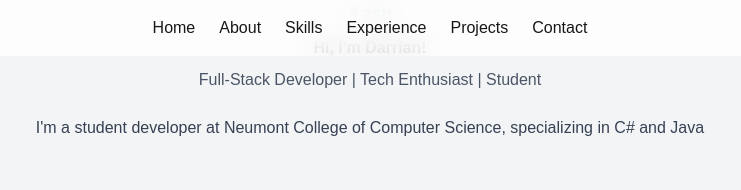
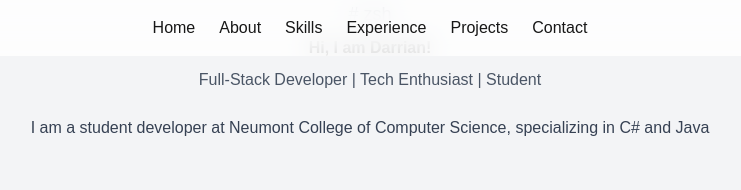
Before and after one commit to Xenny76/MultimediaRhetoricPortfolio, a Next.js app in the folder portfolio/: page / in a window 1280 px wide. Shown: the top 190 px of the page, without its empty margins (270-1011 px from the left). Built offline with nearby package versions, Linux system fonts and the light colour scheme.

Commit message:
fixed v2

```diff
--- a/portfolio/components/Hero.js
+++ b/portfolio/components/Hero.js
@@ -9,9 +9,9 @@ export default function Hero() {
                 className="text-center"
             >
                 <p className="text-lg text-gray-500 mb-2"># zsh</p>
-                <h1 className="text-4x1 font-bold mb-2">Hi, I'm Darrian!</h1>
+                <h1 className="text-4x1 font-bold mb-2">Hi, I am Darrian!</h1>
                 <p className="text-gray-600 mb-6">Full-Stack Developer | Tech Enthusiast | Student</p>
-                <p className="max-w-x1 mx-auto text-gray-700">I'm a student developer at Neumont College of Computer Science, specializing in C# and Java</p>
+                <p className="max-w-x1 mx-auto text-gray-700">I am a student developer at Neumont College of Computer Science, specializing in C# and Java</p>
             </motion.div>
         </section>
     );
```
